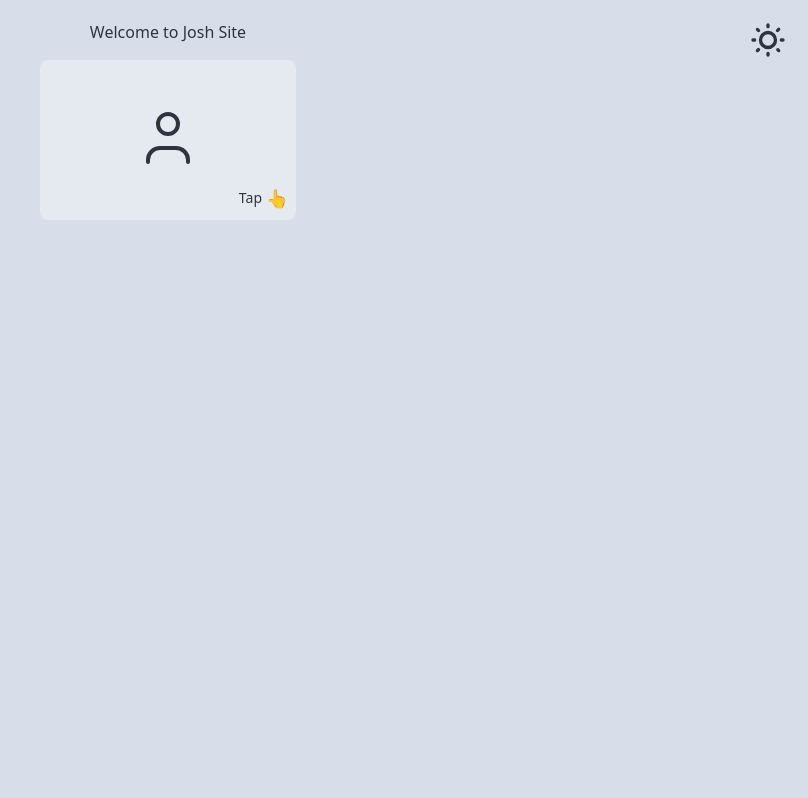
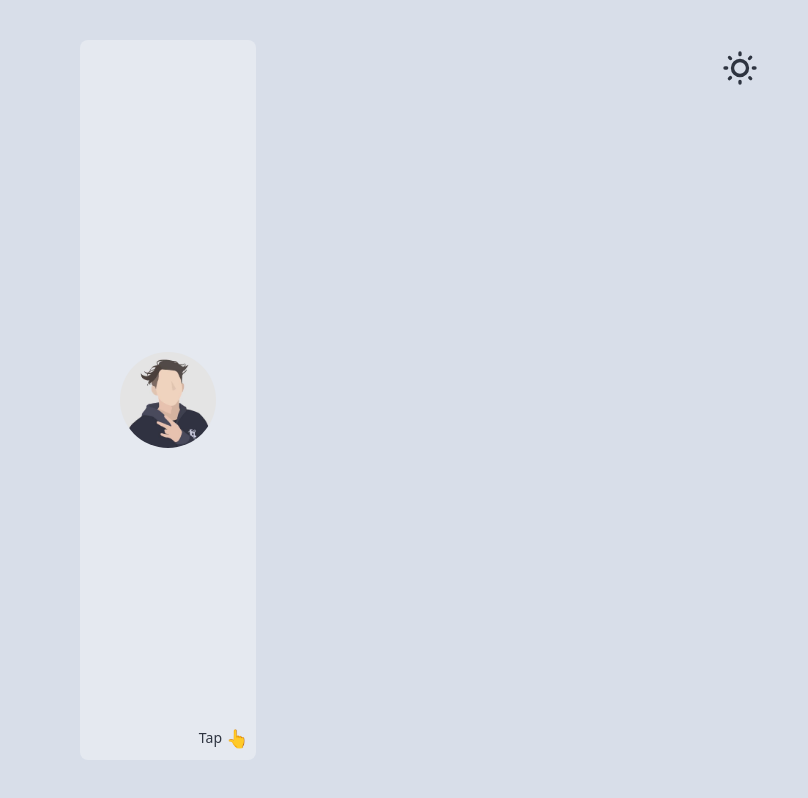
Before and after one commit to SE-Josh/my-site, a Next.js app: page / in a window 1280 px wide. Shown: the whole page, without its empty margins (472-1280 px from the left). Built offline with nearby package versions, Linux system fonts and the light colour scheme.

Commit message:
feat: 更新 FlipCard 元件，新增用戶頭像並調整佈局

```diff
--- a/app/layout.tsx
+++ b/app/layout.tsx
@@ -25,7 +25,9 @@ export default function RootLayout({
 }>) {
   return (
     <html lang="en" data-theme="nord">
-      <body className={`bg-base-300 w-full h-screen p-5 ${geistSans.variable} ${geistMono.variable} antialiased`}>
+      <body
+        className={`bg-base-300 ${geistSans.variable} ${geistMono.variable} antialiased`}
+      >
         <ThemeController />
         {children}
       </body>
--- a/app/page.tsx
+++ b/app/page.tsx
@@ -2,8 +2,7 @@ import FlipCard from "@/components/FlipCard/FlipCard";
 
 export default function Home() {
   return (
-    <div className="flex flex-col items-center gap-4">
-      <h1>Welcome to Josh Site</h1>
+    <div className="w-full h-screen flex flex-row items-center justify-center gap-4">
       <FlipCard />
     </div>
   );
--- a/components/FlipCard/FlipCard.tsx
+++ b/components/FlipCard/FlipCard.tsx
@@ -1,11 +1,14 @@
 "use client";
 import { useState } from "react";
+import Image from "next/image";
+import draw from "@/public/draw.jpg";
 
 export default function FlipCard() {
   const [flipped, setFlipped] = useState(false);
 
   return (
-    <div className="w-64 h-40 [perspective:1000px]">
+    // 在 rwd md size 以上將高度設定為 1000px，其他尺寸則為 400px
+    <div className="p-10 w-full h-full md:w-64 md:h-200 [perspective:2000px]">
       <div
         className="relative h-full w-full transition-transform duration-500 [transform-style:preserve-3d]"
         style={{ transform: flipped ? "rotateY(180deg)" : "rotateY(0deg)" }}
@@ -16,20 +19,12 @@ export default function FlipCard() {
           onClick={() => setFlipped(true)}
         >
           {/* User Avatar Icon */}
-          <svg
-            xmlns="http://www.w3.org/2000/svg"
-            viewBox="0 0 24 24"
-            fill="none"
-            stroke="currentColor"
-            className="h-16 w-16"
-          >
-            <path
-              strokeLinecap="round"
-              strokeLinejoin="round"
-              strokeWidth={1.5}
-              d="M15.75 6a3.75 3.75 0 11-7.5 0 3.75 3.75 0 017.5 0zM4.5 20.25v-.75A4.5 4.5 0 019 15h6a4.5 4.5 0 014.5 4.5v.75"
-            />
-          </svg>
+
+          <div className="avatar">
+            <div className="w-24 rounded-full">
+              <Image src={draw} alt={"me-draw"} width={480} height={480} />
+            </div>
+          </div>
           {/* Tap hint */}
           <div className="absolute bottom-2 right-2 flex items-center gap-1 text-sm">
             <span>Tap</span>
--- a/components/themeController/themeController.tsx
+++ b/components/themeController/themeController.tsx
@@ -1,6 +1,6 @@
 export default function ThemeController() {
   return (
-    <label className="swap swap-rotate fixed right-5">
+    <label className="swap swap-rotate fixed right-12 top-12 z-50">
       {/* this hidden checkbox controls the state */}
       <input type="checkbox" className="theme-controller" value="halloween" />
 
```
Also changed, not shown: public/draw.jpg (added).
